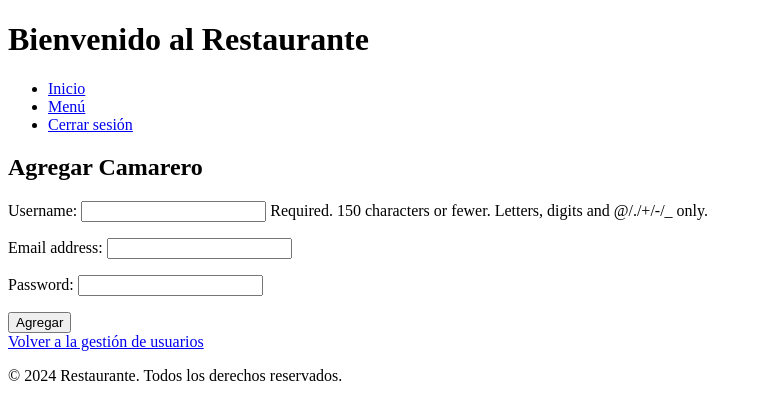
After one commit to vnoram/restaurante, a Django app: page /add-waiter/ in a window 1280 px wide. The commit adds this page. Shown: the top 420 px of the page, without its empty margins (0-759 px from the left). Run offline with Django 5.2, Linux system fonts and the light colour scheme; the visitor is signed in with stand-in values (Sample User, id 1); parts of the project's set-up code (start-up, migrations or seed data) failed here and were passed over.

Commit message:
los admins pueden agregar camareros desde la vista de usuarios

```diff
--- a/core/forms.py
+++ b/core/forms.py
@@ -62,3 +62,20 @@ class ReservaForm(forms.ModelForm):
         required=False,
         widget=forms.Textarea(attrs={'placeholder': 'Comentarios (opcional)'})
     )
+
+#formulario para agregar camareros
+class AddWaiterForm(forms.ModelForm):
+    password = forms.CharField(widget=forms.PasswordInput, required=True)
+
+    class Meta:
+        model = User
+        fields = ['username', 'email', 'password']
+
+    def save(self, commit=True):
+        user = super().save(commit=False)
+        user.set_password(self.cleaned_data['password'])
+        if commit:
+            user.save()
+            waiter_group = Group.objects.get(name='camarero')
+            user.groups.add(waiter_group)
+        return user
--- /dev/null
+++ b/core/templates/core/add_waiter.html
@@ -0,0 +1,8 @@
+{% extends "base.html" %} {% block content %}
+<h2>Agregar Camarero</h2>
+<form method="post">
+  {% csrf_token %} {{ form.as_p }}
+  <button type="submit">Agregar</button>
+</form>
+<a href="{% url 'manage_user' %}">Volver a la gestión de usuarios</a>
+{% endblock %}
--- a/core/templates/core/manage_user.html
+++ b/core/templates/core/manage_user.html
@@ -1,5 +1,8 @@
 {% extends 'base.html' %} {% block content %}
 <h1>Gestión de Usuarios</h1>
+
+<a href="{% url 'add_waiter' %}">Agregar Camarero</a>
+
 <table>
   <thead>
     <tr>
--- a/core/urls.py
+++ b/core/urls.py
@@ -17,5 +17,6 @@ urlpatterns = [
     path('manage_user/', views.manage_user_view, name='manage_user'),
     path('delete_user/<int:user_id>/', views.delete_user_view, name='delete_user'),
     path('add-user/', views.add_user_view, name='add_user'),
+    path('add-waiter/', views.add_waiter_view, name='add_waiter'),
 
 ]
--- a/core/views.py
+++ b/core/views.py
@@ -10,7 +10,7 @@ from .forms import ReservaForm  # Importar el formulario
 from django.contrib import messages
 from core.forms import CustomUserCreationForm  # Usar el formulario personalizado
 from .models import Reserva
-
+from .forms import AddWaiterForm
 
 
 
@@ -314,3 +314,19 @@ def add_user_view(request):
     else:
         form = UserCreationForm()
     return render(request, 'core/add_user.html', {'form': form})
+
+#agregar camareros
+def is_admin(user):
+    return user.is_superuser
+
+@login_required
+@user_passes_test(is_admin)
+def add_waiter_view(request):
+    if request.method == 'POST':
+        form = AddWaiterForm(request.POST)
+        if form.is_valid():
+            form.save()
+            return redirect('manage_user')  # Redirige a la gestión de usuarios
+    else:
+        form = AddWaiterForm()
+    return render(request, 'core/add_waiter.html', {'form': form})
```
